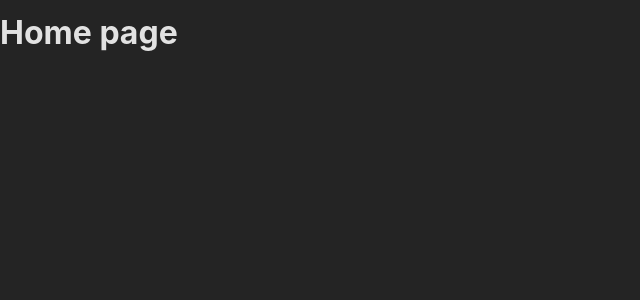
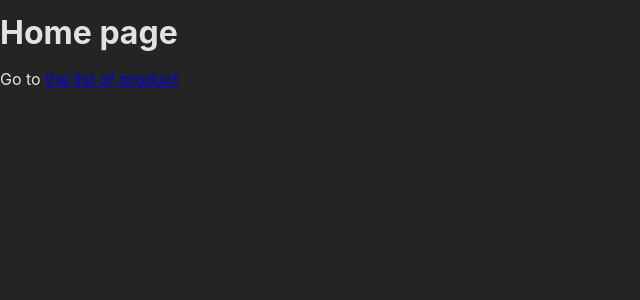
Before and after one commit to shinoby85/react-udemy, a React (Create React App) app: page / in a window 1280 px wide. Shown: the top 300 px of the page, without its empty margins (0-640 px from the left). Built offline with nearby package versions, Linux system fonts and the light colour scheme.

Commit message:
Init navigate

```diff
--- a/src/pages/HomePage.js
+++ b/src/pages/HomePage.js
@@ -1,6 +1,13 @@
+import {Link} from "react-router-dom";
+
 function HomePage() {
   return (
-    <h1>Home page</h1>
+    <>
+      <h1>Home page</h1>
+      <p>
+        Go to <Link to="/products">the list of product</Link>
+      </p>
+    </>
   );
 }
 
```
